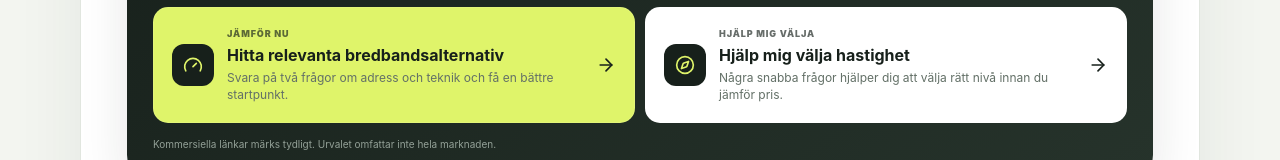
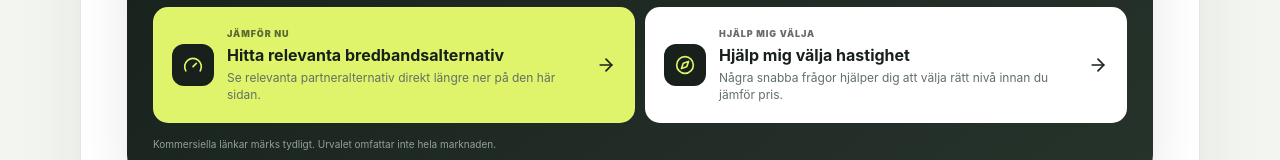
Before and after one commit to arvidlandin-cpu/sankkostnaden, a Next.js app: page /bredband/billigaste-bredbandet in a window 1280 px wide. Shown: the part 771-931 px from the top of the page. Built offline with nearby package versions, Linux system fonts and the light colour scheme.

Commit message:
Keep commercial el and broadband guides on-page to partners

```diff
--- a/components/DecisionGateway.tsx
+++ b/components/DecisionGateway.tsx
@@ -23,7 +23,7 @@ export default function DecisionGateway({category,compact=false,intent,currentPa
   const resolvedFallback=category==='forsakring'&&intent==='home'?'/forsakring/jamfor-hemforsakring/':category==='forsakring'&&intent==='pet'?'/forsakring/djurforsakring/':cfg.fallback;
   const fallbackPath=resolvedFallback.split('#')[0];
   const samePage=Boolean(currentPath&&fallbackPath===currentPath.split('#')[0]);
-  const guideCanShowPartners=Boolean(currentPath&&active.length>1&&((category==='forsakring'&&(intent==='home'||intent==='pet'))));
+  const guideCanShowPartners=Boolean(currentPath&&active.length>1&&((category==='forsakring'&&(intent==='home'||intent==='pet'))||(category==='el'&&intent==='compare')||(category==='bredband'&&intent==='compare')));
   const directHref=onePartner?onePartner.trackingUrl:(guideCanShowPartners?`${currentPath}#guide-partners`:(active.length>1&&samePage?`${currentPath}#partners`:resolvedFallback));
 
   return <section className={`decisionGateway decisionGatewaySimple ${compact?'decisionGatewayCompact':''}`}>
```
